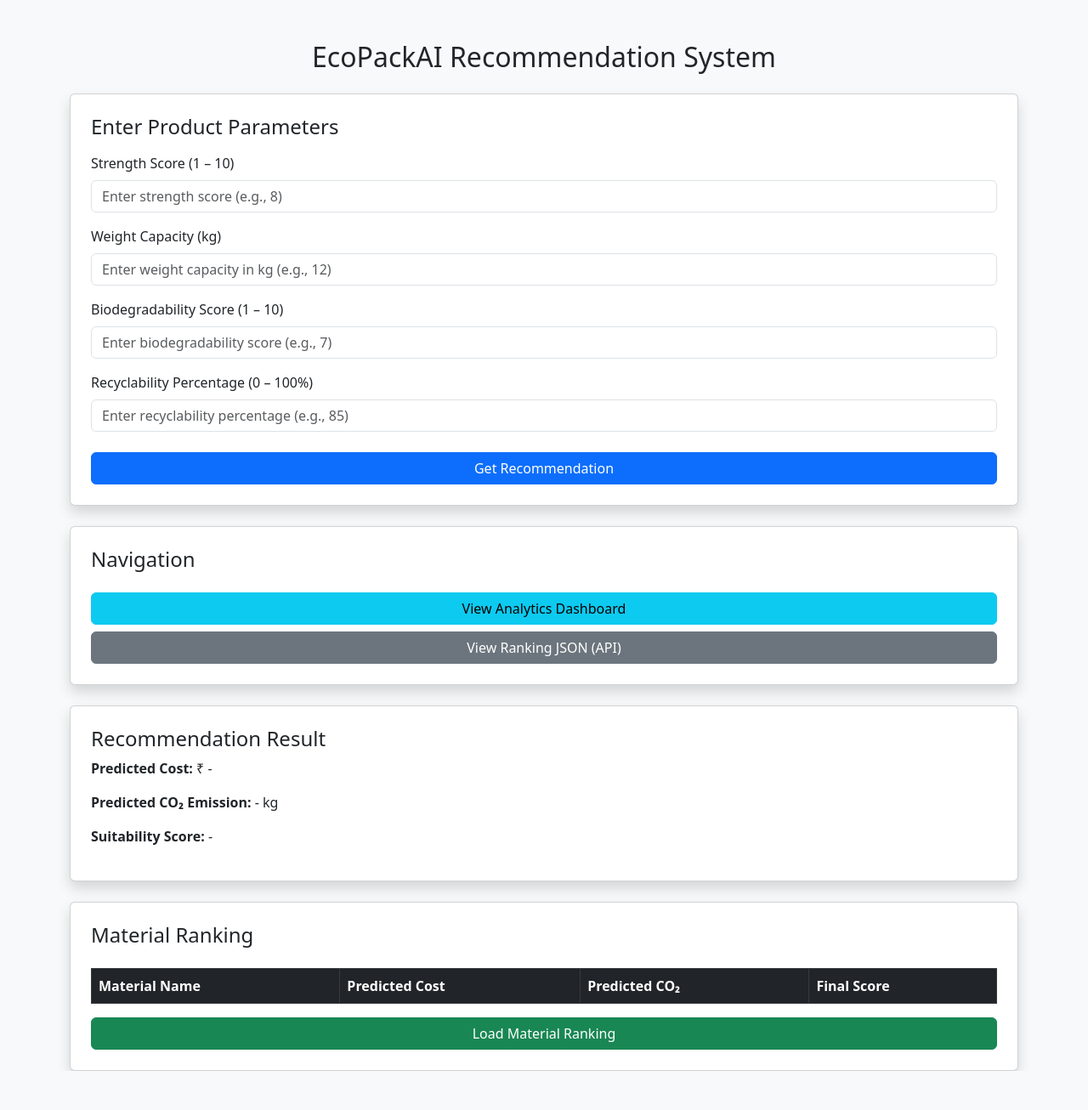
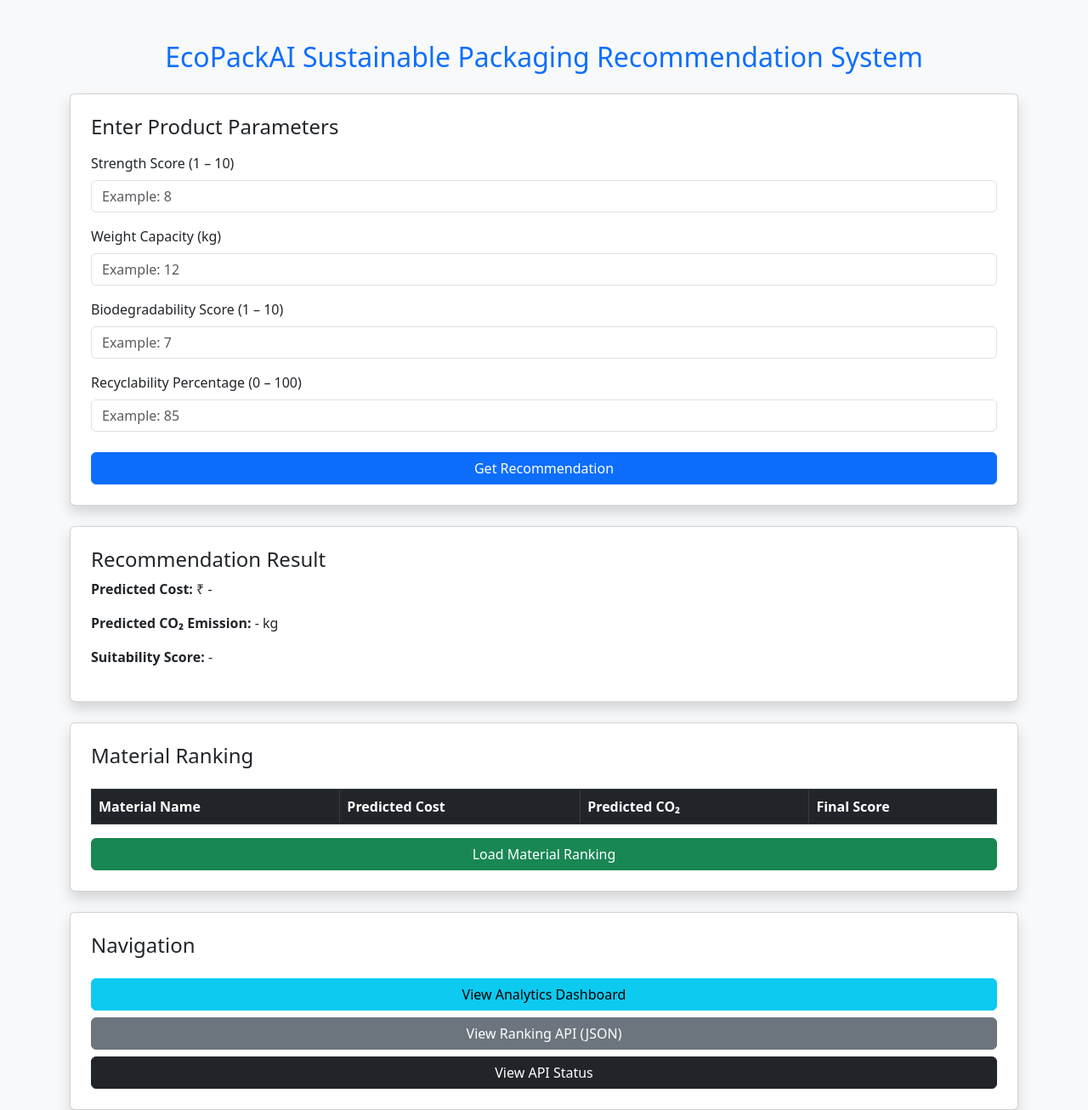
Before and after one commit to Manashree07/EcoPackAI-AI-Powered-Sustainable-Packaging-Recommendation-System, a Flask app: page /ui in a window 1280 px wide. Shown: the whole page at 85% size. Before the commit the page ends 1260 px from the top, so only its background shows below. Run offline with Flask 3, Linux system fonts and the light colour scheme; lists and menus that the app fills with data are empty; parts of the project's set-up code (start-up, migrations or seed data) failed here and were passed over.

Commit message:
Revamp EcoPackAI Dashboard with new features
Updated the EcoPackAI dashboard with enhanced features, including improved input fields, error handling in JavaScript, and additional navigation options.

```diff
--- a/templates/index.html
+++ b/templates/index.html
@@ -2,7 +2,10 @@
 <html>
 <head>
 
-<title>EcoPackAI Dashboard</title>
+<title>EcoPackAI Recommendation System</title>
+
+<meta charset="UTF-8">
+<meta name="viewport" content="width=device-width, initial-scale=1">
 
 <link href="https://cdn.jsdelivr.net/npm/bootstrap@5.3.0/dist/css/bootstrap.min.css" rel="stylesheet">
 
@@ -12,7 +15,10 @@
 
 <div class="container mt-5">
 
-<h2 class="text-center mb-4">EcoPackAI Recommendation System</h2>
+<h2 class="text-center mb-4 text-primary">
+EcoPackAI Sustainable Packaging Recommendation System
+</h2>
+
 
 <!-- ================= INPUT CARD ================= -->
 <div class="card p-4 shadow">
@@ -21,72 +27,81 @@
 
 <div class="mb-3">
 <label class="form-label">Strength Score (1 – 10)</label>
-<input type="number" id="strength" class="form-control"
-       placeholder="Enter strength score (e.g., 8)"
-       min="1" max="10" step="0.1" required>
+<input type="number"
+       id="strength"
+       class="form-control"
+       placeholder="Example: 8"
+       min="1"
+       max="10"
+       step="0.1"
+       required>
 </div>
 
 <div class="mb-3">
 <label class="form-label">Weight Capacity (kg)</label>
-<input type="number" id="weight" class="form-control"
-       placeholder="Enter weight capacity in kg (e.g., 12)"
-       min="0" step="0.1" required>
+<input type="number"
+       id="weight"
+       class="form-control"
+       placeholder="Example: 12"
+       min="0"
+       step="0.1"
+       required>
 </div>
 
 <div class="mb-3">
 <label class="form-label">Biodegradability Score (1 – 10)</label>
-<input type="number" id="bio" class="form-control"
-       placeholder="Enter biodegradability score (e.g., 7)"
-       min="1" max="10" step="0.1" required>
+<input type="number"
+       id="bio"
+       class="form-control"
+       placeholder="Example: 7"
+       min="1"
+       max="10"
+       step="0.1"
+       required>
 </div>
 
 <div class="mb-3">
-<label class="form-label">Recyclability Percentage (0 – 100%)</label>
-<input type="number" id="recycle" class="form-control"
-       placeholder="Enter recyclability percentage (e.g., 85)"
-       min="0" max="100" step="1" required>
+<label class="form-label">Recyclability Percentage (0 – 100)</label>
+<input type="number"
+       id="recycle"
+       class="form-control"
+       placeholder="Example: 85"
+       min="0"
+       max="100"
+       step="1"
+       required>
 </div>
 
-<button class="btn btn-primary w-100 mt-2" onclick="predict()">
+<button class="btn btn-primary w-100 mt-2"
+        onclick="predict()">
 Get Recommendation
 </button>
 
 </div>
 
 
-       <!-- ================= NAVIGATION CARD ================= -->
-<div class="card p-4 mt-4 shadow">
-
-<h4>Navigation</h4>
-
-<div class="d-grid gap-2 mt-3">
-
-<button class="btn btn-info"
-        onclick="goToDashboard()">
-View Analytics Dashboard
-</button>
-
-<button class="btn btn-secondary"
-        onclick="goToRankingAPI()">
-View Ranking JSON (API)
-</button>
-
-</div>
-
-</div>
-
 <!-- ================= RESULT CARD ================= -->
 <div class="card p-4 mt-4 shadow">
 
 <h4>Recommendation Result</h4>
 
-<p><strong>Predicted Cost:</strong> ₹ <span id="cost">-</span></p>
+<p>
+<strong>Predicted Cost:</strong>
+₹ <span id="cost">-</span>
+</p>
 
-<p><strong>Predicted CO₂ Emission:</strong> <span id="co2">-</span> kg</p>
+<p>
+<strong>Predicted CO₂ Emission:</strong>
+<span id="co2">-</span> kg
+</p>
 
-<p><strong>Suitability Score:</strong> <span id="score">-</span></p>
+<p>
+<strong>Suitability Score:</strong>
+<span id="score">-</span>
+</p>
 
 </div>
+
 
 <!-- ================= RANKING CARD ================= -->
 <div class="card p-4 mt-4 shadow">
@@ -110,16 +125,48 @@ View Ranking JSON (API)
 
 </table>
 
-<button class="btn btn-success w-100" onclick="loadRanking()">
+<button class="btn btn-success w-100"
+        onclick="loadRanking()">
 Load Material Ranking
+</button>
+
+</div>
+
+
+<!-- ================= NAVIGATION CARD ================= -->
+<div class="card p-4 mt-4 shadow">
+
+<h4>Navigation</h4>
+
+<div class="d-grid gap-2 mt-3">
+
+<button class="btn btn-info"
+        onclick="goToDashboard()">
+View Analytics Dashboard
+</button>
+
+<button class="btn btn-secondary"
+        onclick="goToRankingAPI()">
+View Ranking API (JSON)
+</button>
+
+<button class="btn btn-dark"
+        onclick="goToHomeAPI()">
+View API Status
 </button>
 
 </div>
 
 </div>
 
+</div>
 
+
+<!-- ================= JAVASCRIPT ================= -->
 <script>
+
+
+/* ================= PREDICT ================= */
 
 async function predict(){
 
@@ -128,17 +175,20 @@ const weight = parseFloat(document.getElementById("weight").value);
 const bio = parseFloat(document.getElementById("bio").value);
 const recycle = parseFloat(document.getElementById("recycle").value);
 
-// Basic validation
 if(isNaN(strength) || isNaN(weight) || isNaN(bio) || isNaN(recycle)){
     alert("Please fill all fields correctly.");
     return;
 }
 
+try{
+
 let response = await fetch("/recommend", {
 
 method: "POST",
 
-headers: {"Content-Type": "application/json"},
+headers: {
+"Content-Type": "application/json"
+},
 
 body: JSON.stringify({
 strength_score: strength,
@@ -151,44 +201,92 @@ recyclability_percent: recycle
 
 let result = await response.json();
 
-document.getElementById("cost").innerText = result.predicted_cost.toFixed(2);
-document.getElementById("co2").innerText = result.predicted_co2.toFixed(2);
-document.getElementById("score").innerText = result.suitability_score.toFixed(2);
+if(result.status === "error"){
+    alert(result.message);
+    return;
+}
+
+document.getElementById("cost").innerText =
+result.predicted_cost.toFixed(2);
+
+document.getElementById("co2").innerText =
+result.predicted_co2.toFixed(2);
+
+document.getElementById("score").innerText =
+result.suitability_score.toFixed(2);
+
+}catch(error){
+
+alert("Error connecting to server");
+
+}
 
 }
 
 
+/* ================= LOAD RANKING ================= */
 
 async function loadRanking(){
 
+try{
+
 let response = await fetch("/rank-materials");
-let data = await response.json();
+
+let result = await response.json();
+
+if(result.status === "error"){
+    alert(result.message);
+    return;
+}
 
 let table = document.getElementById("rankingTable");
+
 table.innerHTML = "";
 
-data.data.forEach(row => {
+result.data.forEach(row => {
 
 table.innerHTML += `
+
 <tr>
 <td>${row.material_name}</td>
 <td>₹ ${row.predicted_cost.toFixed(2)}</td>
 <td>${row.predicted_co2.toFixed(2)} kg</td>
 <td>${row.final_score.toFixed(2)}</td>
 </tr>
+
 `;
 
 });
 
+}catch(error){
+
+alert("Error loading ranking");
+
 }
 
+}
+
+
+/* ================= NAVIGATION ================= */
+
 function goToDashboard(){
-    window.location.href = "/dashboard";
+
+window.location.href = "/dashboard";
+
 }
 
 function goToRankingAPI(){
-    window.location.href = "/rank-materials";
+
+window.location.href = "/rank-materials";
+
 }
+
+function goToHomeAPI(){
+
+window.location.href = "/";
+
+}
+
 
 </script>
 
```
